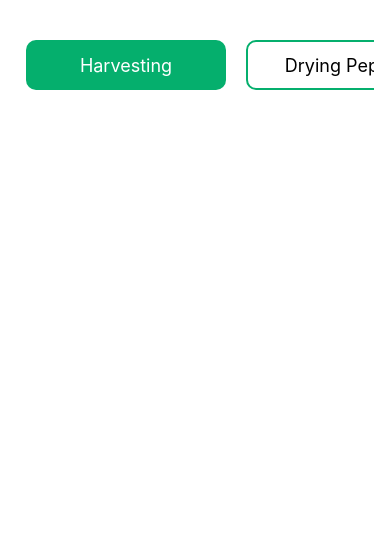
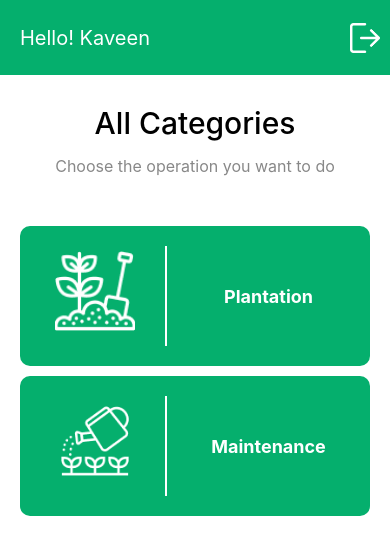
Before and after one commit to MeharaSahabandu/pepperX, a React Native app: screen / in a window 390 px wide. Shown: the top 554 px of the page. Built offline with nearby package versions, Linux system fonts and the light colour scheme.

Commit message:
Supervisor Menu created

```diff
--- a/App.js
+++ b/App.js
@@ -1,7 +1,8 @@
 import { StatusBar } from "expo-status-bar";
 import ManagerHome from "./components/ManagerHome";
 import AllIncome from "./components/AllIncome";
+import SupervisorHome from "./components/SupervisorHome";
 
 export default function App() {
-  return <AllIncome />;
+  return <SupervisorHome />;
 }
--- /dev/null
+++ b/components/SupervisorHome.js
@@ -0,0 +1,29 @@
+import React from "react";
+import { View, Text, Image } from "react-native";
+import { styles } from "../css/ManagerHomeCSS";
+import Header from "./Header";
+
+export default function SupervisorHome() {
+  return (
+    <View style={styles.container}>
+      <Header />
+      <Text style={styles.headerText}>All Categories</Text>
+      <Text style={styles.headerPara}>Choose the operation you want to do</Text>
+      <View style={styles.marginContainer}>
+        <View style={styles.rectangle}>
+          <Image
+            source={require("../assets/plantationMenu.png")}
+            style={styles.image}
+          />
+          <View style={styles.separator}></View>
+          <Text style={styles.text}>Plantation</Text>
+        </View>
+        <View style={styles.rectangle}>
+          <Image source={require("../assets/maintenanceMenu.png")} style={styles.image} />
+          <View style={styles.separator}></View>
+          <Text style={styles.text}>Maintenance</Text>
+        </View>
+      </View>
+    </View>
+  );
+}
```
Also changed, not shown: assets/maintenanceMenu.png (added), assets/plantationMenu.png (added).
